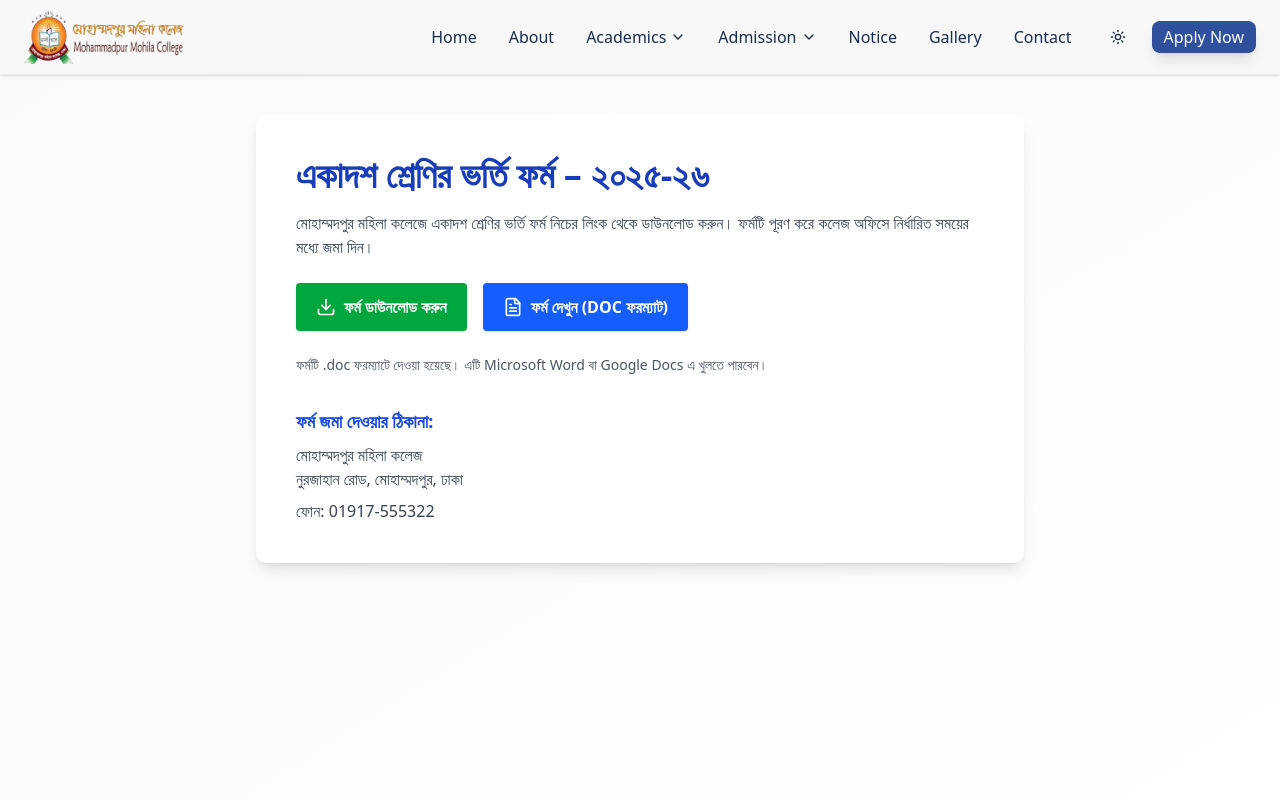
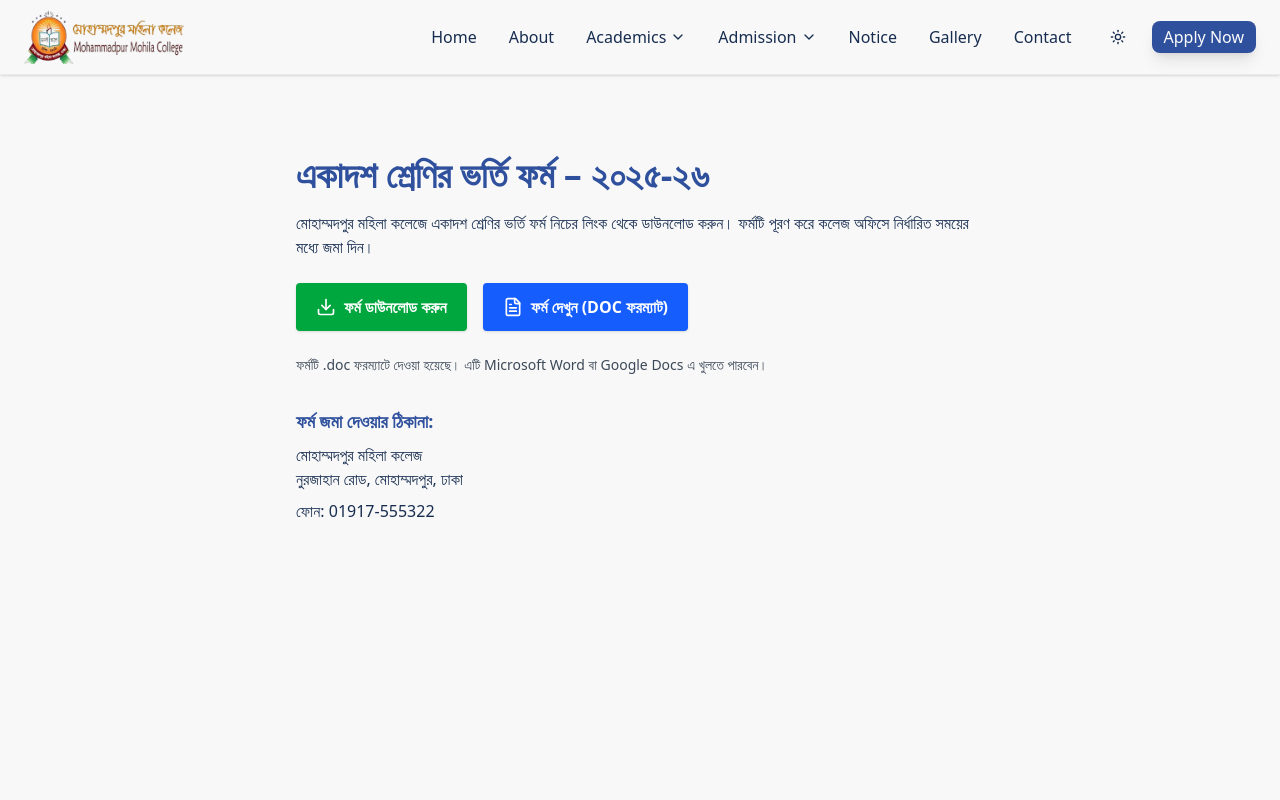
Before and after one commit to ImranParthib/edukia-client, a Next.js app: page /admission/form in a window 1280 px wide. Shown: the top 800 px of the page. Built offline with nearby package versions, Linux system fonts and the light colour scheme.

Commit message:
✨ feat: enhance AdmissionFormPage and NotFound components with improved styling and color themes; update global styles for better consistency

```diff
--- a/app/admission/form/page.js
+++ b/app/admission/form/page.js
@@ -1,4 +1,3 @@
-import Link from "next/link";
 import React from "react";
 import { Download, FileText } from "lucide-react";
 
@@ -6,13 +5,13 @@ const AdmissionFormPage = () => {
   const formPath = "/form/HSC Admission Application Form 2025-2026.pdf";
 
   return (
-    <section className="min-h-screen w-full px-4 py-10 bg-gradient-to-br from-slate-50 to-white">
-      <div className="max-w-3xl mx-auto bg-white p-6 md:p-10 rounded-lg shadow-lg">
-        <h1 className="text-3xl md:text-4xl font-bold text-blue-800 mb-4">
+    <section className="min-h-screen w-full px-4 py-10    transition-colors">
+      <div className="max-w-3xl mx-auto  p-6 md:p-10 rounded-lg ">
+        <h1 className="text-3xl md:text-4xl font-bold text-primary mb-4">
           একাদশ শ্রেণির ভর্তি ফর্ম – ২০২৫-২৬
         </h1>
 
-        <p className="text-gray-700 mb-6">
+        <p className="mb-6">
           মোহাম্মদপুর মহিলা কলেজে একাদশ শ্রেণির ভর্তি ফর্ম নিচের লিংক থেকে
           ডাউনলোড করুন। ফর্মটি পূরণ করে কলেজ অফিসে নির্ধারিত সময়ের মধ্যে জমা
           দিন।
@@ -39,13 +38,13 @@ const AdmissionFormPage = () => {
           </a>
         </div>
 
-        <p className="text-sm text-gray-600 mt-6">
+        <p className="text-sm mt-6 text-muted-foreground">
           ফর্মটি .doc ফরম্যাটে দেওয়া হয়েছে। এটি Microsoft Word বা Google Docs এ
           খুলতে পারবেন।
         </p>
 
-        <div className="mt-8 text-gray-700">
-          <h3 className="text-lg font-semibold text-blue-700 mb-2">
+        <div className="mt-8">
+          <h3 className="text-lg font-semibold text-primary mb-2">
             ফর্ম জমা দেওয়ার ঠিকানা:
           </h3>
           <p>
@@ -58,5 +57,4 @@ const AdmissionFormPage = () => {
     </section>
   );
 };
-
 export default AdmissionFormPage;
--- a/app/not-found.js
+++ b/app/not-found.js
@@ -1,14 +1,13 @@
 "use client";
 import Link from "next/link";
-import Image from "next/image";
 
 export default function NotFound() {
   return (
-    <main className="min-h-screen flex items-center justify-center bg-gradient-to-br from-blue-50 via-white to-indigo-50 dark:from-gray-900 dark:via-gray-800 dark:to-gray-900">
-      <div className="max-w-lg w-full mx-auto rounded-2xl shadow-2xl bg-white dark:bg-gray-900 overflow-hidden print:shadow-none print:rounded-none border border-gray-300 dark:border-gray-800">
+    <main className="min-h-screen flex items-center justify-center bg-background transition-colors">
+      <div className="max-w-lg w-full mx-auto rounded-2xl shadow-2xl bg-card text-card-foreground overflow-hidden print:shadow-none print:rounded-none border border-border transition-colors">
         <div className="p-8 text-center">
           <svg
-            className="w-12 h-12 m-auto text-blue-500 dark:text-blue-400"
+            className="w-12 h-12 m-auto text-primary"
             fill="none"
             stroke="currentColor"
             viewBox="0 0 24 24"
@@ -20,26 +19,27 @@ export default function NotFound() {
               d="M12 6.253v13m0-13C10.832 5.477 9.246 5 7.5 5S4.168 5.477 3 6.253v13C4.168 18.477 5.754 18 7.5 18s3.332.477 4.5 1.253m0-13C13.168 5.477 14.754 5 16.5 5c1.746 0 3.332.477 4.5 1.253v13C19.832 18.477 18.246 18 16.5 18c-1.746 0-3.332.477-4.5 1.253"
             />
           </svg>
-          <h2 className="text-2xl font-bold mb-3 text-gray-800 dark:text-white">
+
+          <h2 className="text-2xl font-bold mb-3 text-foreground">
             Oops! Page Not Found
           </h2>
-          {/* Animated 404 Icon */}
+
           <div className="mb-6 flex justify-center">
             <span className="relative inline-block">
-              <span className="text-8xl font-extrabold text-gray-200 dark:text-gray-700 select-none">
+              <span className="text-8xl font-extrabold text-muted select-none">
                 404
               </span>
-              <span className="absolute inset-0 flex items-center justify-center pointer-events-none "></span>
             </span>
           </div>
 
-          <p className="text-base mb-6 text-gray-600 dark:text-gray-300">
+          <p className="text-base mb-6 text-muted-foreground">
             The page you&apos;re looking for isn&apos;t here.
             <br />
             It may have been moved, deleted, or the URL might be incorrect.
           </p>
+
           <Link href="/" className="inline-block">
-            <button className="bg-blue-600 text-white rounded-lg px-4 py-2 font-semibold shadow-md hover:bg-blue-500 transition-all duration-200 ease-in-out">
+            <button className="bg-primary text-primary-foreground rounded-lg px-4 py-2 font-semibold shadow-md hover:brightness-90 transition-all duration-200 ease-in-out">
               Go to Homepage
             </button>
           </Link>
```
